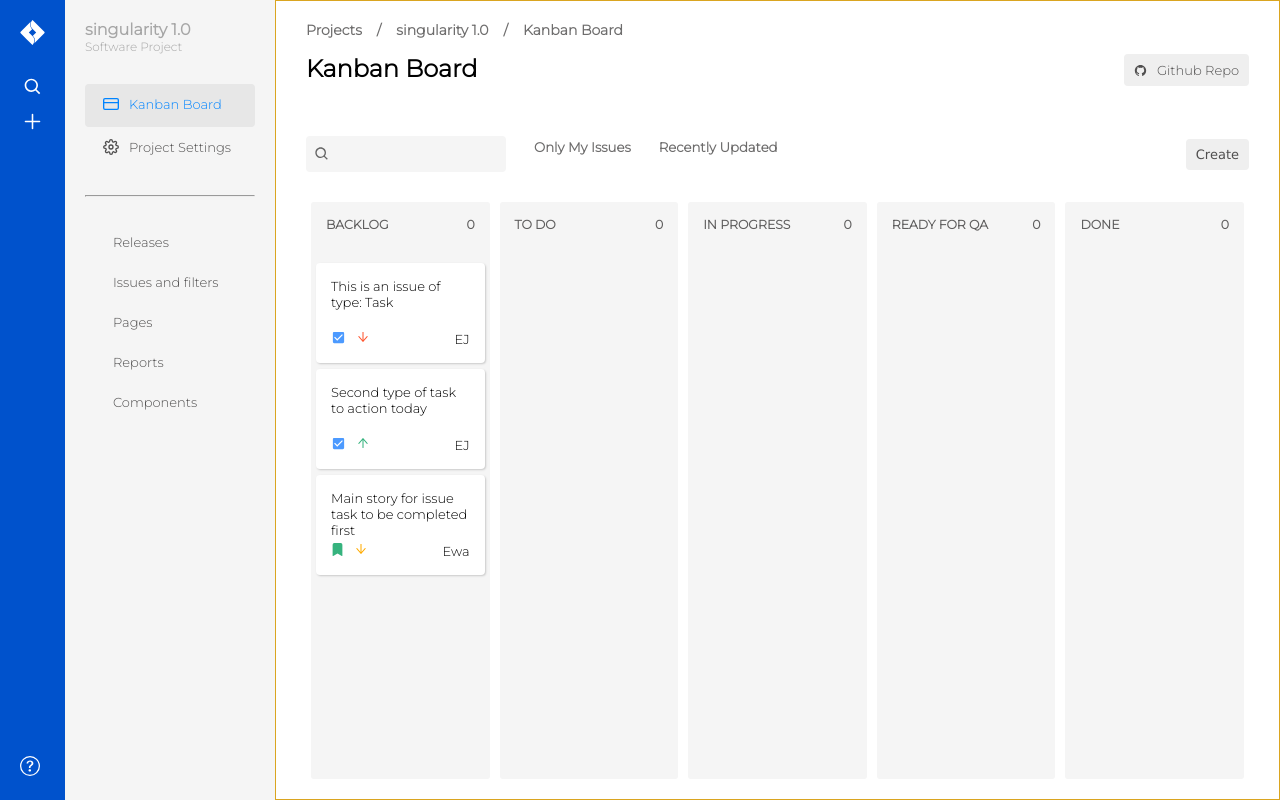
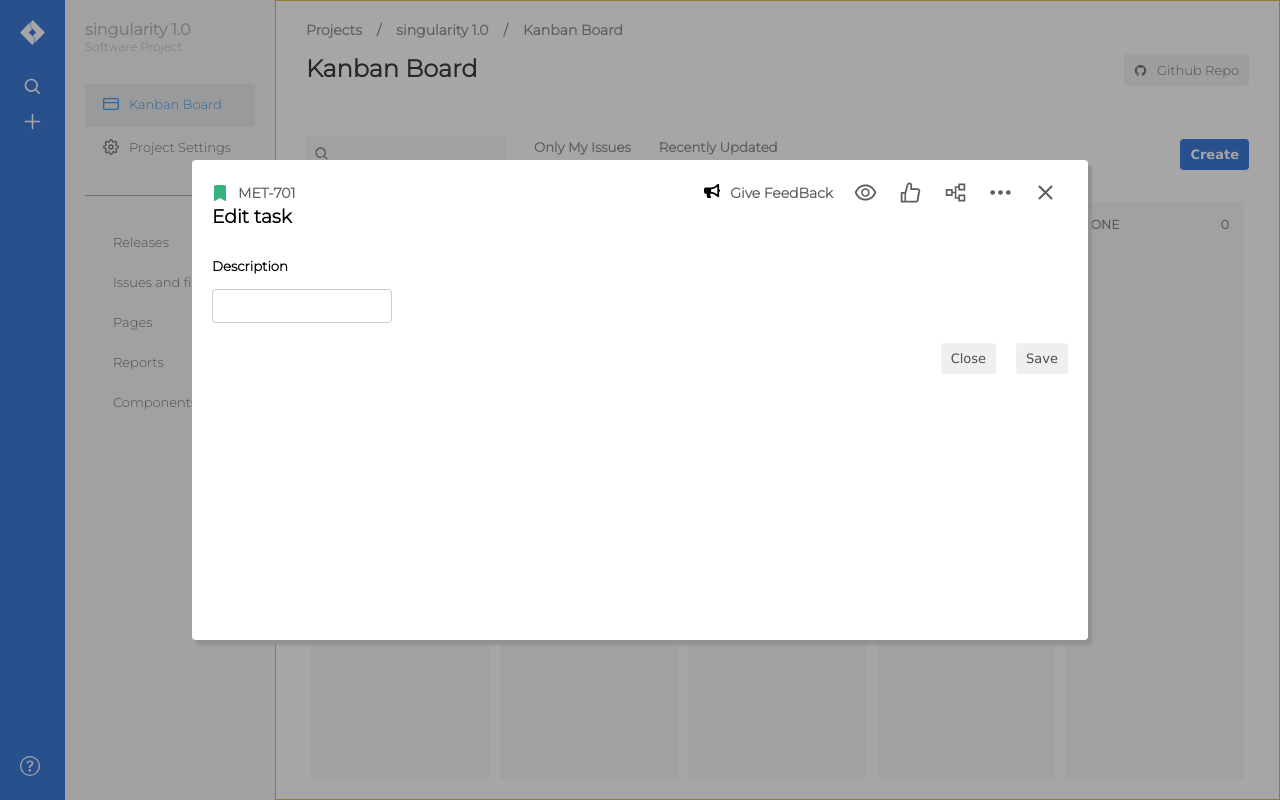
Before and after one commit to iskandario/react-jira-clone, a React (Create React App) app: page / in a window 1280 px wide. Built offline with nearby package versions, Linux system fonts and the light colour scheme.

Commit message:
adding on open cllick events

```diff
--- a/src/components/kanbanBoard/KanbanBoardSection.tsx
+++ b/src/components/kanbanBoard/KanbanBoardSection.tsx
@@ -3,10 +3,11 @@
 import KanbanCard from "./KanbanCard";
 interface boardArea {
     sectionName: string,
-    storeType: string
+    storeType: string,
+    onOpen: any
 }
 
-const KanbanBoardSection = ( { sectionName, storeType }: boardArea) => {
+const KanbanBoardSection = ( { sectionName, storeType, onOpen }: boardArea) => {
 
 
     const sectionItems = useSelector((state: RootState) => {
@@ -34,10 +35,12 @@
         <div className='sectionBoardArea'>
             <div className='boardTitle'>
                 <h5>{ sectionName }</h5>
-                <h5>0</h5>
+                <h5>{sectionItems.length}</h5>
             </div>
             { sectionItems.map((item, idx) => {
-                return <KanbanCard {...item} key={idx} />
+                return <div onClick={onOpen(item)}>
+                        <KanbanCard {...item} key={idx}  />
+                    </div>
             })}
         </div>
     )
--- a/src/components/kanbanBoard/KanbanCard.tsx
+++ b/src/components/kanbanBoard/KanbanCard.tsx
@@ -28,7 +28,7 @@
     }
 
     return (
-        <div className='kanbanCardArea'>
+        <div className='kanbanCardArea' style={cardItem.type === 'task' ? {  borderLeft: '2px solid #4C9AFF'} :  {borderLeft: '2px solid #36B37E' }} >
             <p>{ cardItem.description }</p>
             <div className='kanbanCardBottom'>
                 <div className='kanbanCardBottom'>
@@ -41,8 +41,6 @@
                 </div>
                 <div>{ cardItem.user }</div>
             </div>
-
-
         </div>
     )
 }
--- a/src/components/kanbanBoard/KanbanMainBoard.tsx
+++ b/src/components/kanbanBoard/KanbanMainBoard.tsx
@@ -1,7 +1,7 @@
 
 import KanbanBoardSection from "./KanbanBoardSection";
 
-const KanbanMainBoard = () => {
+const KanbanMainBoard = ({ onOpen }: any) => {
     // const boardTitles = ['Backlog', 'To Do', 'In Progress', 'Ready for QA', 'Done'];
 
     const boardInfo = [
@@ -30,7 +30,7 @@
     return (
         <div className='mainBoardArea'>
             { boardInfo.map((board, idx) => {
-                return <KanbanBoardSection sectionName={board.title} storeType={board.store} key={idx} />
+                return <KanbanBoardSection sectionName={board.title} storeType={board.store} key={idx} onOpen={onOpen} />
             })}
         </div>
     )
--- a/src/components/kanbanBoard/KanbanTopMenu.tsx
+++ b/src/components/kanbanBoard/KanbanTopMenu.tsx
@@ -1,9 +1,6 @@
 import { BiSearch } from 'react-icons/bi';
 
-const KanbanTopMenu = () => {
-    const openTaskPopup = () => {
-        console.log('clicked');
-    }
+const KanbanTopMenu = ({onOpen}: any) => {
 
     return (
         <div className='kanbanTopMenu'>
@@ -15,7 +12,7 @@
                 <h5 >Only My Issues</h5>
                 <h5>Recently Updated</h5>
             </div>
-            <button className='btn' onClick={openTaskPopup}>Create</button>
+            <button className='btn blue-btn' onClick={onOpen} >Create</button>
         </div>
     )
 }
--- a/src/components/simpleComponents/FormTextInput.tsx
+++ b/src/components/simpleComponents/FormTextInput.tsx
@@ -1,14 +1,16 @@
 
 interface inputInfo {
-    label: string
+    label: string,
+    inputValue: any,
+    setChange: any
 }
 
-const FormTextInput = ({ label }: inputInfo) => {
+const FormTextInput = ({ label, inputValue, setChange }: inputInfo) => {
     return (
 
         <div >
             <h5>{label}</h5>
-            <input className='formTextInput'   />
+            <input className='formTextInput' value={inputValue} onChange={(e) => setChange(e.target.value)}  />
         </div>
 
     )
```
